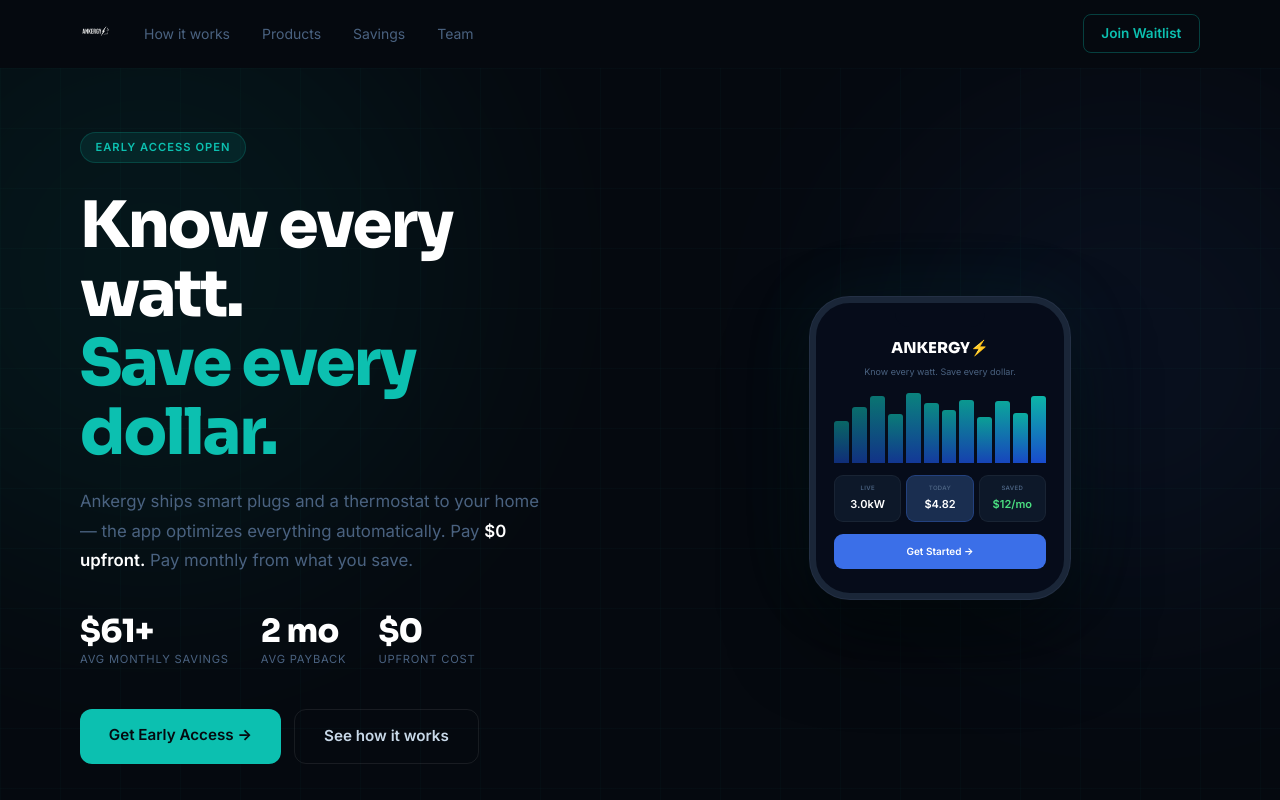
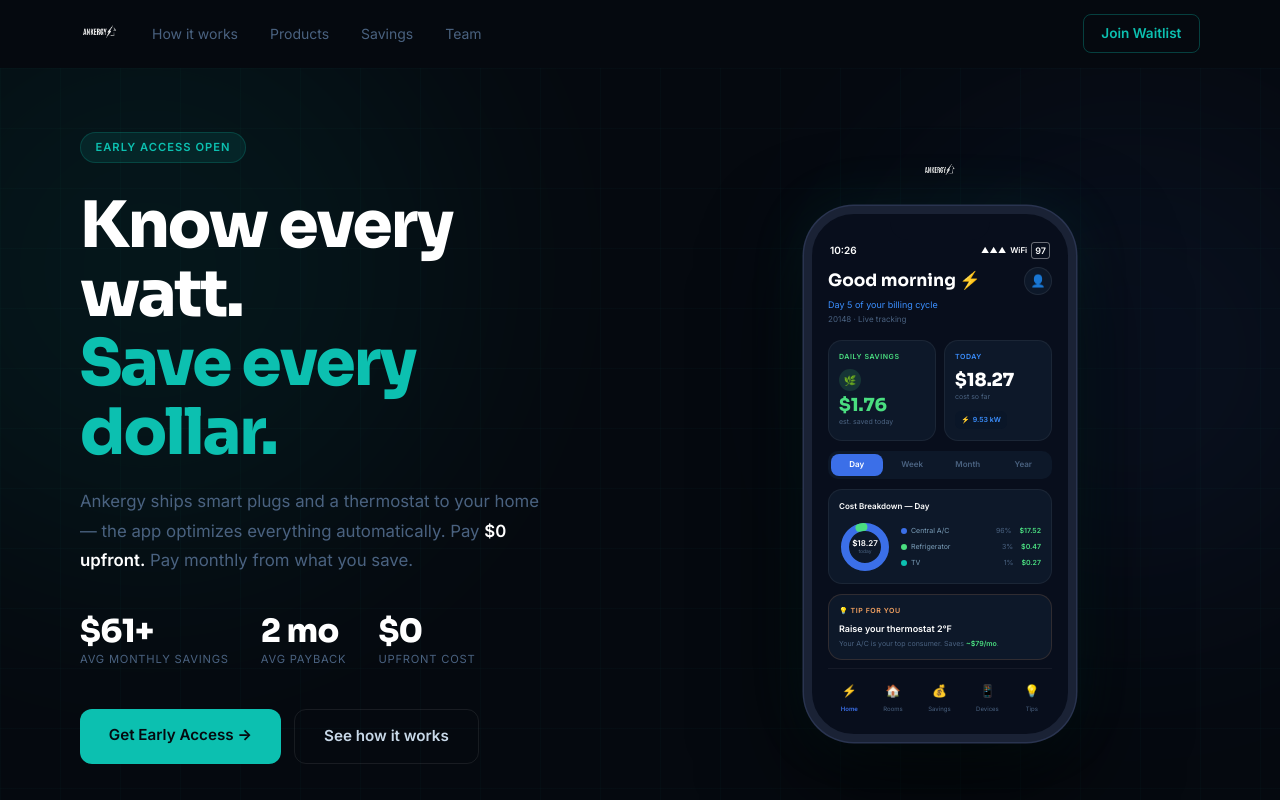
Before and after one commit to sonmezmehmetvehbi-creator/ankergy-site, a Next.js app: page / in a window 1280 px wide. Shown: the top 800 px of the page. Built offline with nearby package versions, Linux system fonts and the light colour scheme.

Commit message:
dashboard in iphone hero

```diff
--- a/pages/index.js
+++ b/pages/index.js
@@ -45,7 +45,7 @@ export default function Home() {
         display:'flex', alignItems:'center',
       }}>
         <div style={{maxWidth:'1120px',margin:'0 auto',width:'100%',display:'flex',alignItems:'center',gap:'2rem'}}>
-          <img src="/ankergy-logo.png" alt="Ankergy" style={{height:'32px',width:'auto'}} />
+          <img src="/ankergy-logo.png" alt="Ankergy" style={{height:'40px',width:'auto'}} />
           <div style={{display:'flex',gap:'2rem',flex:1}}>
             {['How it works','Products','Savings','Team'].map((l,i) => (
               <a key={i} href={`#${l.toLowerCase().replace(' ','-')}`} style={{fontSize:'0.875rem',color:'#4A6280',textDecoration:'none',transition:'color 0.2s'}}
@@ -109,32 +109,115 @@ export default function Home() {
               </div>
             </div>
 
-            {/* Phone mockup */}
-            <div style={{display:'flex',justifyContent:'center'}}>
+            {/* iPhone Dashboard */}
+            <div style={{display:'flex',flexDirection:'column',alignItems:'center',gap:'16px'}}>
+              <img src="/ankergy-logo.png" alt="Ankergy" style={{height:'36px',width:'auto'}} />
               <div style={{
-                width:'260px',background:'#060C1A',borderRadius:'40px',
-                border:'6px solid #1A2638',
-                boxShadow:'0 0 0 1px #243045, 0 40px 80px rgba(0,0,0,0.6), 0 0 80px rgba(12,192,176,0.08)',
+                width:'272px',
+                background:'#080E1C',
+                borderRadius:'50px',
+                border:'8px solid #1A2235',
+                boxShadow:'0 0 0 1.5px #2A3450, 0 40px 100px rgba(0,0,0,0.7), 0 0 60px rgba(12,192,176,0.1)',
                 overflow:'hidden',
+                position:'relative',
               }}>
-                <div style={{width:'90px',height:'24px',background:'#060C1A',borderRadius:'0 0 14px 14px',margin:'0 auto'}} />
-                <div style={{padding:'8px 18px 24px'}}>
-                  <div style={{fontFamily:'Sora,sans-serif',fontSize:'15px',fontWeight:800,color:'#fff',textAlign:'center',marginBottom:'3px'}}>ANKERGY⚡</div>
-                  <div style={{fontSize:'9px',color:'#4A6280',textAlign:'center',marginBottom:'14px'}}>Know every watt. Save every dollar.</div>
-                  <div style={{display:'flex',alignItems:'flex-end',gap:'3px',height:'70px',marginBottom:'12px',justifyContent:'center'}}>
-                    {[60,80,95,70,100,85,75,90,65,88,72,95].map((h,i) => (
-                      <div key={i} style={{flex:1,background:'linear-gradient(to top,#1A4FD8,#0CC0B0)',borderRadius:'3px 3px 0 0',height:`${h}%`,opacity:0.5+i*0.04}} />
+                {/* Notch */}
+                <div style={{width:'100px',height:'26px',background:'#080E1C',borderRadius:'0 0 18px 18px',margin:'0 auto',position:'relative',zIndex:10}} />
+                {/* Status bar */}
+                <div style={{display:'flex',justifyContent:'space-between',alignItems:'center',padding:'2px 18px 8px',fontSize:'10px',fontWeight:600,color:'#fff'}}>
+                  <span>10:26</span>
+                  <div style={{display:'flex',gap:'4px',alignItems:'center'}}>
+                    <span style={{fontSize:'8px'}}>▲▲▲</span>
+                    <span style={{fontSize:'8px'}}>WiFi</span>
+                    <span style={{fontSize:'9px',border:'1px solid rgba(255,255,255,0.4)',borderRadius:'3px',padding:'0 3px'}}>97</span>
+                  </div>
+                </div>
+                {/* Screen content */}
+                <div style={{padding:'0 16px 20px'}}>
+                  {/* Header */}
+                  <div style={{display:'flex',justifyContent:'space-between',alignItems:'flex-start',marginBottom:'14px'}}>
+                    <div>
+                      <div style={{fontSize:'17px',fontWeight:700,color:'#fff',fontFamily:'Sora,sans-serif'}}>Good morning ⚡</div>
+                      <div style={{fontSize:'9px',color:'#3B8FFF',marginTop:'1px'}}>Day 5 of your billing cycle</div>
+                      <div style={{fontSize:'8px',color:'#4A6280'}}>20148 · Live tracking</div>
+                    </div>
+                    <div style={{width:'28px',height:'28px',borderRadius:'50%',background:'#0D1829',border:'1px solid rgba(255,255,255,0.08)',display:'flex',alignItems:'center',justifyContent:'center',fontSize:'12px'}}>👤</div>
+                  </div>
+
+                  {/* Two stat cards */}
+                  <div style={{display:'grid',gridTemplateColumns:'1fr 1fr',gap:'8px',marginBottom:'10px'}}>
+                    <div style={{background:'#0D1829',borderRadius:'14px',padding:'10px',border:'1px solid rgba(255,255,255,0.06)'}}>
+                      <div style={{fontSize:'7px',fontWeight:700,letterSpacing:'0.08em',color:'#4ADE80',textTransform:'uppercase',marginBottom:'6px'}}>Daily Savings</div>
+                      <div style={{width:'22px',height:'22px',borderRadius:'50%',background:'rgba(74,222,128,0.15)',display:'flex',alignItems:'center',justifyContent:'center',fontSize:'10px',marginBottom:'5px'}}>🌿</div>
+                      <div style={{fontSize:'18px',fontWeight:800,color:'#4ADE80',fontFamily:'Sora,sans-serif',lineHeight:1}}>$1.76</div>
+                      <div style={{fontSize:'7px',color:'#4A6280',marginTop:'2px'}}>est. saved today</div>
+                    </div>
+                    <div style={{background:'#0D1829',borderRadius:'14px',padding:'10px',border:'1px solid rgba(255,255,255,0.06)'}}>
+                      <div style={{fontSize:'7px',fontWeight:700,letterSpacing:'0.08em',color:'#3B8FFF',textTransform:'uppercase',marginBottom:'6px'}}>Today</div>
+                      <div style={{fontSize:'18px',fontWeight:800,color:'#fff',fontFamily:'Sora,sans-serif',lineHeight:1,marginTop:'8px'}}>$18.27</div>
+                      <div style={{fontSize:'7px',color:'#4A6280',marginTop:'2px'}}>cost so far</div>
+                      <div style={{background:'#0A1628',borderRadius:'6px',padding:'3px 6px',marginTop:'5px',display:'inline-flex',alignItems:'center',gap:'3px'}}>
+                        <span style={{fontSize:'7px',color:'#3B8FFF'}}>⚡</span>
+                        <span style={{fontSize:'7px',color:'#3B8FFF',fontWeight:600}}>9.53 kW</span>
+                      </div>
+                    </div>
+                  </div>
+
+                  {/* Time tabs */}
+                  <div style={{display:'flex',gap:'4px',marginBottom:'10px',background:'#0D1829',borderRadius:'10px',padding:'3px'}}>
+                    {['Day','Week','Month','Year'].map((t,i) => (
+                      <div key={i} style={{flex:1,padding:'4px 0',borderRadius:'8px',background:i===0?'#3B6FE8':'transparent',textAlign:'center',fontSize:'8px',fontWeight:600,color:i===0?'#fff':'#4A6280'}}>{t}</div>
                     ))}
                   </div>
-                  <div style={{display:'flex',gap:'5px',marginBottom:'12px'}}>
-                    {[['LIVE','3.0kW',false],['TODAY','$4.82',true],['SAVED','$12/mo',false]].map(([l,v,mid],i) => (
-                      <div key={i} style={{flex:1,background:mid?'#1A2E50':'#0D1829',borderRadius:'9px',padding:'7px 5px',textAlign:'center',border:`1px solid ${mid?'rgba(59,111,232,0.3)':'rgba(255,255,255,0.05)'}`}}>
-                        <div style={{fontSize:'6px',color:'#4A6280',fontWeight:700,letterSpacing:'0.06em',marginBottom:'2px'}}>{l}</div>
-                        <div style={{fontSize:'11px',fontWeight:700,color:l==='SAVED'?'#4ADE80':'#fff'}}>{v}</div>
+
+                  {/* Cost breakdown */}
+                  <div style={{background:'#0D1829',borderRadius:'14px',padding:'10px',marginBottom:'10px',border:'1px solid rgba(255,255,255,0.06)'}}>
+                    <div style={{fontSize:'8px',fontWeight:700,color:'#fff',marginBottom:'8px'}}>Cost Breakdown — Day</div>
+                    <div style={{display:'flex',alignItems:'center',gap:'10px'}}>
+                      {/* Donut */}
+                      <div style={{position:'relative',width:'52px',height:'52px',flexShrink:0}}>
+                        <svg width="52" height="52" viewBox="0 0 52 52">
+                          <circle cx="26" cy="26" r="20" fill="none" stroke="#1A2A40" strokeWidth="8"/>
+                          <circle cx="26" cy="26" r="20" fill="none" stroke="#3B6FE8" strokeWidth="8"
+                            strokeDasharray="119 6" strokeDashoffset="31" strokeLinecap="round"/>
+                          <circle cx="26" cy="26" r="20" fill="none" stroke="#4ADE80" strokeWidth="8"
+                            strokeDasharray="4 121" strokeDashoffset="-88" strokeLinecap="round"/>
+                        </svg>
+                        <div style={{position:'absolute',inset:0,display:'flex',flexDirection:'column',alignItems:'center',justifyContent:'center'}}>
+                          <div style={{fontSize:'8px',fontWeight:800,color:'#fff',lineHeight:1}}>$18.27</div>
+                          <div style={{fontSize:'5px',color:'#4A6280'}}>today</div>
+                        </div>
+                      </div>
+                      {/* Legend */}
+                      <div style={{flex:1,display:'flex',flexDirection:'column',gap:'4px'}}>
+                        {[['#3B6FE8','Central A/C','96%','$17.52'],['#4ADE80','Refrigerator','3%','$0.47'],['#0CC0B0','TV','1%','$0.27']].map(([col,name,pct,val],i) => (
+                          <div key={i} style={{display:'flex',alignItems:'center',gap:'4px'}}>
+                            <div style={{width:'6px',height:'6px',borderRadius:'50%',background:col,flexShrink:0}} />
+                            <span style={{fontSize:'7px',color:'#7A9DB8',flex:1}}>{name}</span>
+                            <span style={{fontSize:'7px',color:'#4A6280'}}>{pct}</span>
+                            <span style={{fontSize:'7px',fontWeight:700,color:'#4ADE80',marginLeft:'4px'}}>{val}</span>
+                          </div>
+                        ))}
+                      </div>
+                    </div>
+                  </div>
+
+                  {/* Tip card */}
+                  <div style={{background:'#0D1829',borderRadius:'14px',padding:'10px',border:'1px solid rgba(244,162,97,0.15)'}}>
+                    <div style={{fontSize:'7px',fontWeight:700,letterSpacing:'0.08em',color:'#F4A261',textTransform:'uppercase',marginBottom:'4px'}}>💡 Tip for you</div>
+                    <div style={{fontSize:'9px',fontWeight:700,color:'#fff',marginBottom:'3px'}}>Raise your thermostat 2°F</div>
+                    <div style={{fontSize:'7px',color:'#4A6280',lineHeight:1.4}}>Your A/C is your top consumer. Saves <span style={{color:'#4ADE80',fontWeight:700}}>~$79/mo</span>.</div>
+                  </div>
+
+                  {/* Navbar */}
+                  <div style={{display:'flex',justifyContent:'space-around',alignItems:'center',paddingTop:'12px',marginTop:'8px',borderTop:'1px solid rgba(255,255,255,0.05)'}}>
+                    {[['⚡','Home',true],['🏠','Rooms',false],['💰','Savings',false],['📱','Devices',false],['💡','Tips',false]].map(([ico,lbl,active],i) => (
+                      <div key={i} style={{display:'flex',flexDirection:'column',alignItems:'center',gap:'2px'}}>
+                        <span style={{fontSize:'12px'}}>{ico}</span>
+                        <span style={{fontSize:'6px',fontWeight:active?700:400,color:active?'#3B6FE8':'#4A6280'}}>{lbl}</span>
                       </div>
                     ))}
                   </div>
-                  <div style={{background:'#3B6FE8',color:'#fff',borderRadius:'9px',padding:'9px',fontSize:'10px',fontWeight:700,textAlign:'center'}}>Get Started →</div>
                 </div>
               </div>
             </div>
```
